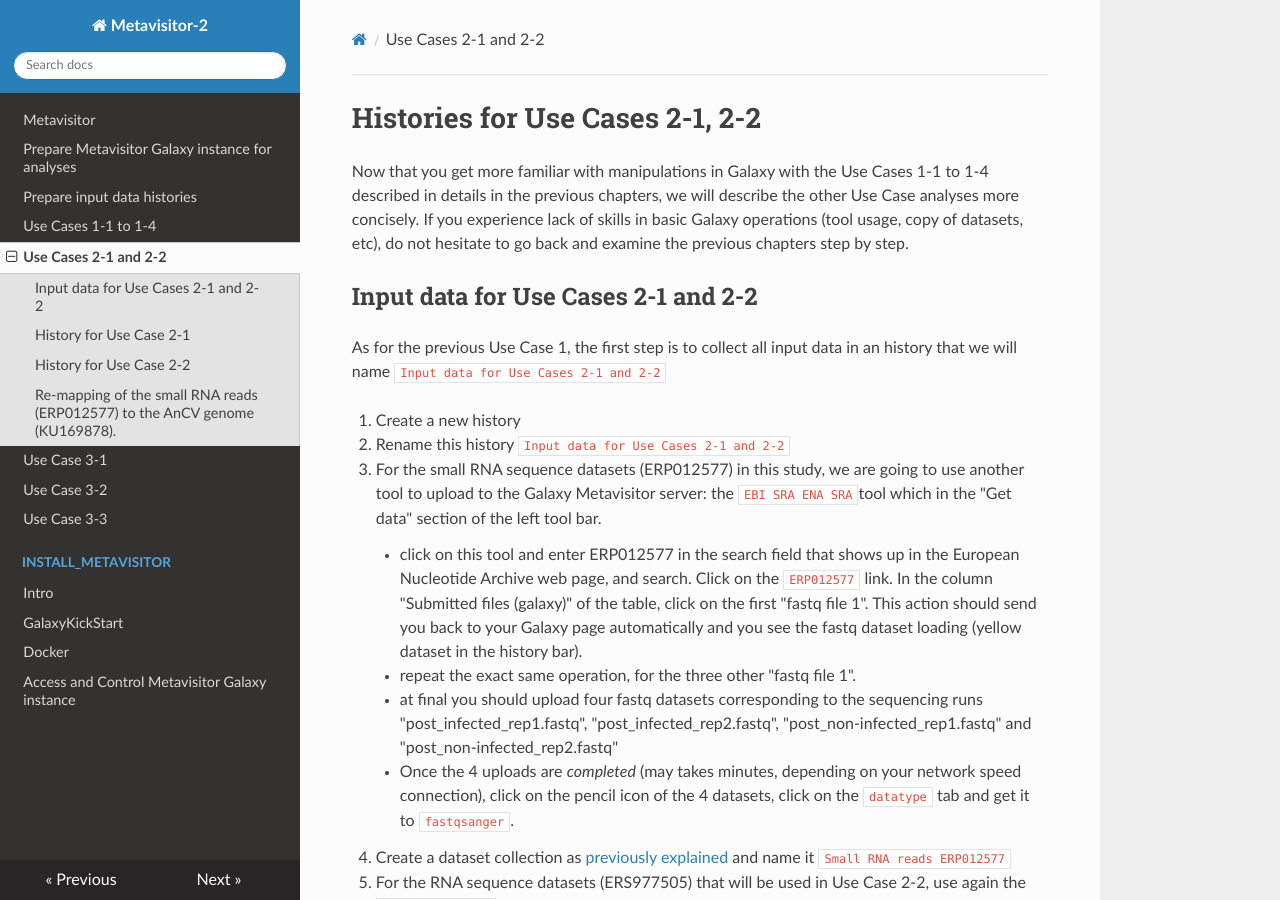
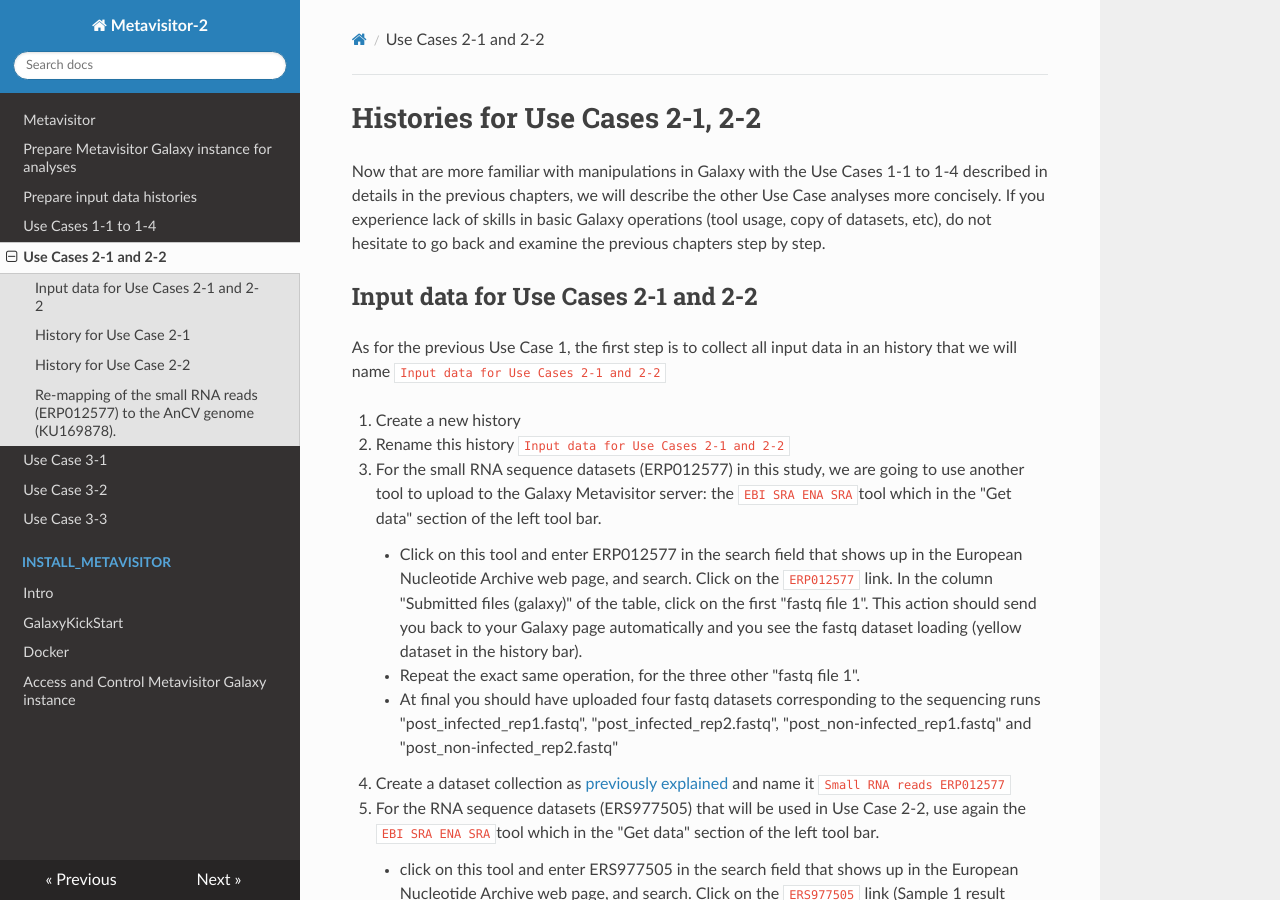
Before and after one commit to ARTbio/metavisitor, an MkDocs documentation site: the page built from docs/use_case_2.md, in a window 1280 px wide and 900 px high. Built offline with MkDocs 1.6.1, drawn with Linux system fonts in a browser that asks for light colours; nearby versions of some CDN libraries; old or Windows-style settings are respelled for this version of MkDocs.

Commit message:
Remove the datatype setting since it's not needed any more

```diff
--- a/docs/use_case_2.md
+++ b/docs/use_case_2.md
@@ -1,6 +1,6 @@
 # Histories for Use Cases 2-1, 2-2
 
-Now that you get more familiar with manipulations in Galaxy with the Use Cases 1-1 to 1-4 described in details in the previous chapters, we will describe the other Use Case analyses more concisely. If you experience lack of skills in basic Galaxy operations (tool usage, copy of datasets, etc), do not hesitate to go back and examine the previous chapters step by step.
+Now that are more familiar with manipulations in Galaxy with the Use Cases 1-1 to 1-4 described in details in the previous chapters, we will describe the other Use Case analyses more concisely. If you experience lack of skills in basic Galaxy operations (tool usage, copy of datasets, etc), do not hesitate to go back and examine the previous chapters step by step.
 
 
 ## Input data for Use Cases 2-1 and 2-2
@@ -10,10 +10,9 @@
 1. Create a new history
 2. Rename this history `Input data for Use Cases 2-1 and 2-2`
 3. For the small RNA sequence datasets (ERP012577) in this study, we are going to use another tool to upload to the Galaxy Metavisitor server: the `EBI SRA ENA SRA`tool which in the "Get data" section of the left tool bar.
-    - click on this tool and enter ERP012577 in the search field that shows up in the European Nucleotide Archive web page, and search. Click on the `ERP012577` link. In the column "Submitted files (galaxy)" of the table, click on the first "fastq file 1". This action should send you back to your Galaxy page automatically and you see the fastq dataset loading (yellow dataset in the history bar).
-    - repeat the exact same operation, for the three other "fastq file 1".
-    - at final you should upload four fastq datasets corresponding to the sequencing runs "post_infected_rep1.fastq", "post_infected_rep2.fastq", "post_non-infected_rep1.fastq" and "post_non-infected_rep2.fastq"
-    - Once the 4 uploads are _completed_ (may takes minutes, depending on your network speed connection), click on the pencil icon of the 4 datasets, click on the `datatype` tab and get it to `fastqsanger`.
+    - Click on this tool and enter ERP012577 in the search field that shows up in the European Nucleotide Archive web page, and search. Click on the `ERP012577` link. In the column "Submitted files (galaxy)" of the table, click on the first "fastq file 1". This action should send you back to your Galaxy page automatically and you see the fastq dataset loading (yellow dataset in the history bar).
+    - Repeat the exact same operation, for the three other "fastq file 1".
+    - At final you should have uploaded four fastq datasets corresponding to the sequencing runs "post_infected_rep1.fastq", "post_infected_rep2.fastq", "post_non-infected_rep1.fastq" and "post_non-infected_rep2.fastq"
 4. Create a dataset collection as [previously explained](use_cases_input_data/#history-with-input-data-for-use-cases-1-1-1-2-1-3-and-1-4) and name it `Small RNA reads ERP012577`
 5. For the RNA sequence datasets (ERS977505) that will be used in Use Case 2-2, use again the `EBI SRA ENA SRA`tool which in the "Get data" section of the left tool bar.
     - click on this tool and enter ERS977505 in the search field that shows up in the European Nucleotide Archive web page, and search. Click on the `ERS977505` link (Sample 1 result found). In the column "Submitted files (galaxy)" of the table, click on the first "fastq file 1". This action should send you back to your Galaxy page automatically and you see the fastq dataset loading (yellow dataset in the history bar).
```
